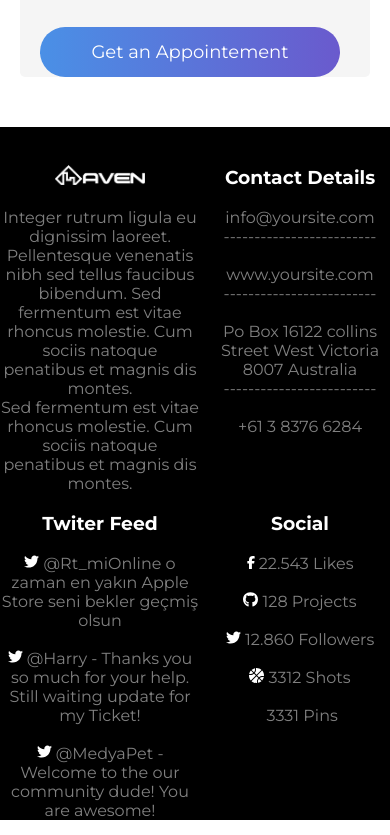
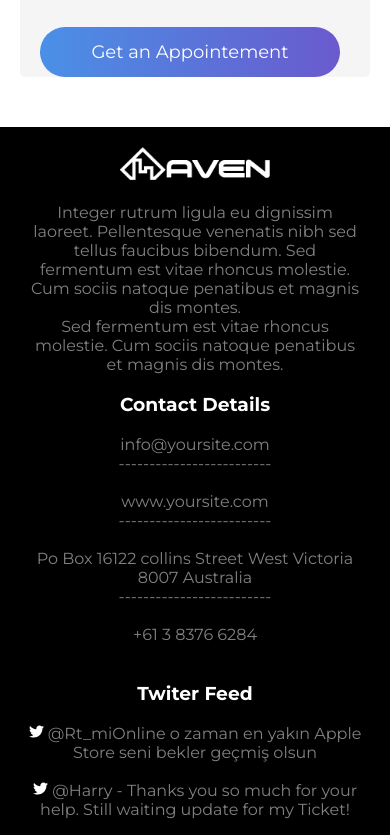
Before and after one commit to Tanjona-Dev/Site-Vitrine-N2-Aven-, a plain HTML site: page index.html in a window 390 px wide. Shown: the part 7180-8015 px from the top of the page. Drawn offline with nearby package versions, Linux system fonts and the light colour scheme.

Commit message:
bonne amelioration

```diff
--- a/style.css
+++ b/style.css
@@ -714,26 +714,12 @@ h4{
         width: 200px
     }
 }
-
-@media (max-width: 430px) {
-    .fotterFotter{
-        display: grid;
-        grid-template-columns: 1fr 1fr;
-        padding-left: 0;
-        margin-left: 0;
-        padding-left: 0;
-        padding-right: 0;
-       width: 400px;
-       text-align: center;
-       justify-content: center;
-       gap: 0px;
-
-    }
-    #footerLogoMenu{
-        padding-top: 18px;
+@media (max-width: 443px) {
+    .fotterFotter .contenu{
+        width: 95%;
+        text-align: center;
     }
 }
-
 /* -------------------------------------------LOADERS DE LA PAGE---------------------------- ------*/
 #loader{
     position: fixed;
```
